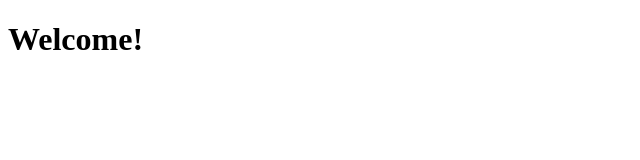
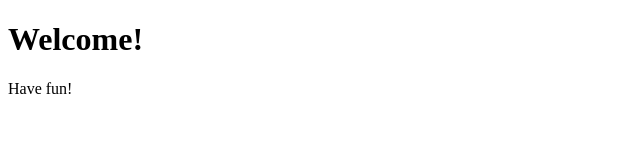
Before and after one commit to tjerkok/tjerkok.github.io, a plain HTML site: page index.html in a window 1280 px wide. Shown: the full height of the page, 0-640 px from the left. Drawn offline with Linux system fonts and the light colour scheme.

Commit message:
Update index.html

```diff
--- a/index.html
+++ b/index.html
@@ -7,5 +7,6 @@
     </head>
     <body>
         <h1>Welcome!</h1>
+        Have fun!
     </body>
 </html>
```
